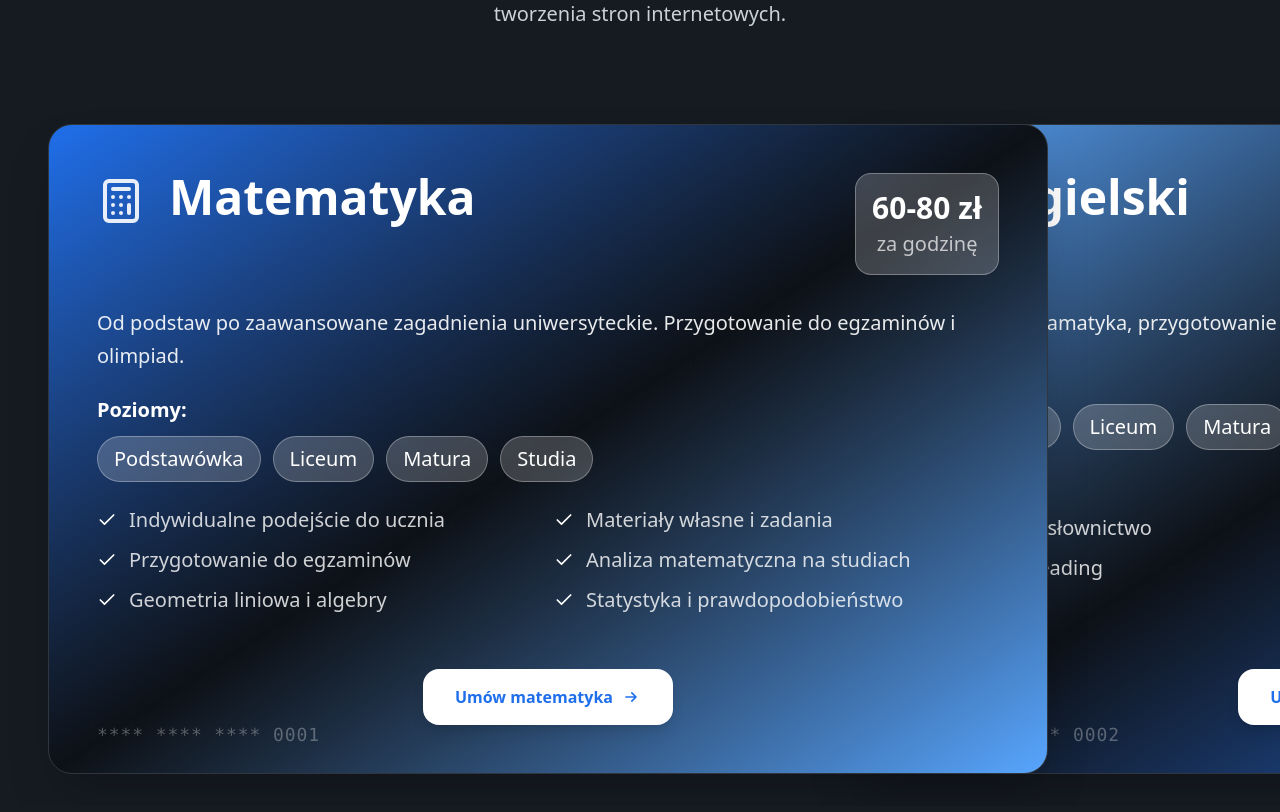
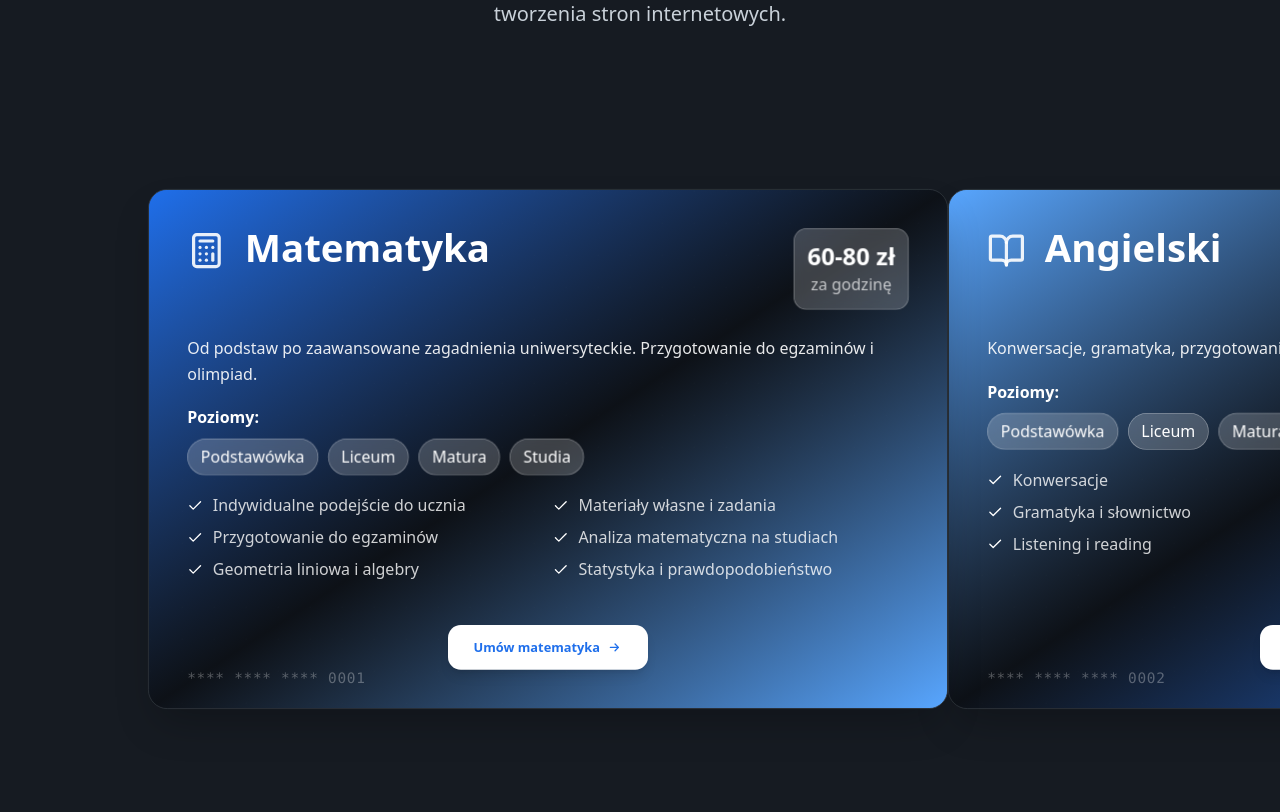
Before and after one commit to PatrykKul/PatrykKulesza, a Next.js app: page / in a window 1280 px wide. Shown: the part 5008-5820 px from the top of the page. Built offline with nearby package versions, Linux system fonts and the light colour scheme.

Commit message:
Commkited

```diff
--- a/src/app/page.tsx
+++ b/src/app/page.tsx
@@ -1211,7 +1211,6 @@ const TestimonialsSection = ({ data }: { data: HomePageData }) => {
   );
 };
 
-
 // ==========================================
 // 🎨 PORTFOLIO SECTION - ZDJĘCIE JAKO TŁO Z OVERLAY
 // ==========================================
@@ -1681,24 +1680,39 @@ useEffect(() => {
 };
 
 // ==========================================
-// 💼 SERVICES SECTION - "Credit Card" Horizontal Overlap
+// 💼 SERVICES SECTION - "Credit Card" Horizontal Overlap z Dynamic Scaling
 // ==========================================
 const ServicesSection = ({ data }: { data: HomePageData }) => {
   const [ref, inView] = useAdvancedInView();
 
   // ==========================================
-  // 🎯 STATES FOR DRAG SCROLLING
+  // 🎯 STATES FOR DRAG SCROLLING & MOBILE DETECTION
   // ==========================================
   const scrollContainerRef = useRef<HTMLDivElement>(null);
   const [isDragging, setIsDragging] = useState(false);
   const [startX, setStartX] = useState(0);
   const [scrollLeft, setScrollLeft] = useState(0);
   const [hoveredCardIndex, setHoveredCardIndex] = useState<number | null>(null);
+  const [isMobile, setIsMobile] = useState(false);
 
   // ==========================================
   // 🆕 NOWY STAN DLA DRAG HOVER
   // ==========================================
   const [dragHoveredCardIndex, setDragHoveredCardIndex] = useState<number | null>(null);
+
+  // ==========================================
+  // 📱 MOBILE DETECTION HOOK
+  // ==========================================
+  useEffect(() => {
+    const checkMobile = () => {
+      setIsMobile(window.innerWidth <= 768);
+    };
+
+    checkMobile();
+    window.addEventListener('resize', checkMobile);
+
+    return () => window.removeEventListener('resize', checkMobile);
+  }, []);
 
   // ==========================================
   // 🚀 MOMENTUM SCROLLING STATES
@@ -1882,6 +1896,25 @@ const ServicesSection = ({ data }: { data: HomePageData }) => {
   }, [dragHoveredCardIndex, hoveredCardIndex, isDragging, data.services.length]);
 
   // ==========================================
+  // 🆕 FUNKCJA DO OBLICZANIA SCALE Z MOBILE SUPPORT
+  // ==========================================
+  const getCardScale = useCallback((index: number) => {
+    // Na mobile mniejszy efekt
+    if (isMobile) {
+      if (dragHoveredCardIndex === index || (hoveredCardIndex === index && !isDragging)) {
+        return 1.05; // Mniejszy efekt na mobile
+      }
+      return 0.9; // Mniejsza różnica na mobile
+    }
+
+    // Desktop - pełny efekt
+    if (dragHoveredCardIndex === index || (hoveredCardIndex === index && !isDragging)) {
+      return 1.0;
+    }
+    return 0.8;
+  }, [dragHoveredCardIndex, hoveredCardIndex, isDragging, isMobile]);
+
+  // ==========================================
   // 🆕 FUNKCJA DO SPRAWDZANIA CZY KARTA JEST HIGHLIGHTED
   // ==========================================
   const isCardHighlighted = useCallback((index: number) => {
@@ -1917,19 +1950,39 @@ const ServicesSection = ({ data }: { data: HomePageData }) => {
           cursor: inherit !important;
         }
 
-        /* Credit Card Overlap Effect */
+        /* Credit Card Overlap Effect z Dynamic Scaling */
         .service-card {
           transform-style: preserve-3d;
-          transition: all 0.6s cubic-bezier(0.23, 1, 0.32, 1);
+          transition: all 0.8s cubic-bezier(0.23, 1, 0.32, 1);
+          transform-origin: center center;
         }
 
         .service-card.highlighted {
           transform: translateY(-20px) translateZ(50px) rotateY(-5deg) scale(1.02);
         }
 
+        /* Smooth scaling dla wszystkich kart */
+        .service-card-content {
+          transition: all 0.6s cubic-bezier(0.23, 1, 0.32, 1);
+          transform-origin: center center;
+        }
+
+        /* Mobile optimizations */
         @media (max-width: 768px) {
           .service-card.highlighted {
             transform: translateY(-10px) scale(1.01);
+          }
+
+          /* Na mobile wyłącz skalowanie lub zmniejsz efekt */
+          .service-card-content {
+            transition: all 0.4s ease-out;
+          }
+
+          /* Opcjonalnie: wyłącz hover effects na mobile */
+          @media (hover: none) and (pointer: coarse) {
+            .service-card-content {
+              transform: scale(1) !important;
+            }
           }
         }
       `}</style>
@@ -1975,13 +2028,23 @@ const ServicesSection = ({ data }: { data: HomePageData }) => {
                 scrollbarWidth: 'none',
                 msOverflowStyle: 'none',
               }}
-              onMouseDown={handleMouseDown}
-              onMouseUp={handleMouseUp}
-              onMouseLeave={handleMouseLeave}
-              onMouseMove={handleMouseMove}
+              // Na mobile wyłącz drag, zostaw tylko scroll
+              onMouseDown={!isMobile ? handleMouseDown : undefined}
+              onMouseUp={!isMobile ? handleMouseUp : undefined}
+              onMouseLeave={!isMobile ? handleMouseLeave : undefined}
+              onMouseMove={!isMobile ? handleMouseMove : undefined}
+              // Dodaj touch events dla mobile hover simulation
+              onTouchStart={isMobile ? (e) => {
+                const touch = e.touches[0];
+                const cardIndex = getCardIndexUnderCursor(touch.clientX, touch.clientY);
+                setHoveredCardIndex(cardIndex);
+              } : undefined}
+              onTouchEnd={isMobile ? () => {
+                setTimeout(() => setHoveredCardIndex(null), 150); // Reset po krótkiej chwili
+              } : undefined}
             >
               {/* ==========================================
-                  💳 SERVICE CARDS MAP - Credit Card Overlap
+                  💳 SERVICE CARDS MAP - Credit Card Overlap z Dynamic Scaling
                   ========================================== */}
               {data.services.map((service, index) => (
                 <motion.div
@@ -1990,23 +2053,26 @@ const ServicesSection = ({ data }: { data: HomePageData }) => {
                   animate={inView ? { x: 0, opacity: 1, rotateY: 0 } : {}}
                   transition={{ duration: 0.8, delay: index * 0.2 }}
                   className={`service-card flex-shrink-0 group ${isCardHighlighted(index) ? 'highlighted' : ''}`}
-                  data-card-index={index} // 🆕 Dodaj data attribute dla identyfikacji
+                  data-card-index={index}
                   style={{
-                    marginLeft: index > 0 ? '-200px' : '0px', // Overlap effect
-                    zIndex: getCardZIndex(index), // 🆕 Używaj nowej funkcji z-index
+                    marginLeft: index > 0 ? '-200px' : '0px',
+                    zIndex: getCardZIndex(index),
                   }}
                   onMouseEnter={() => !isDragging && setHoveredCardIndex(index)}
                   onMouseLeave={() => !isDragging && setHoveredCardIndex(null)}
                 >
                   {/* ==========================================
-                      💳 CREDIT CARD DESIGN - Large Wide Card
+                      💳 CREDIT CARD DESIGN - Large Wide Card z Dynamic Scale
                       ========================================== */}
                   <div
-                    className={`relative w-[800px] md:w-[900px] lg:w-[1000px] h-[600px] md:h-[650px] bg-gradient-to-br ${
+                    className={`service-card-content relative w-[800px] md:w-[900px] lg:w-[1000px] h-[600px] md:h-[650px] bg-gradient-to-br ${
                       index % 2 === 0
-                        ? 'from-[#1f6feb] via-[#0d1117] to-[#58a6ff]'  // Jak pierwsza
-                        : 'from-[#58a6ff] via-[#0d1117] to-[#1f6feb]'   // Jak druga
+                        ? 'from-[#1f6feb] via-[#0d1117] to-[#58a6ff]'
+                        : 'from-[#58a6ff] via-[#0d1117] to-[#1f6feb]'
                     } border border-[#30363d] rounded-3xl overflow-hidden shadow-2xl hover:shadow-[#1f6feb]/25 transition-all duration-500`}
+                    style={{
+                      transform: `scale(${getCardScale(index)})`,
+                    }}
                   >
 
                     {/* Card Background Pattern */}
@@ -2116,20 +2182,27 @@ const ServicesSection = ({ data }: { data: HomePageData }) => {
               ))}
 
               {/* ==========================================
-                  🎁 PACKAGE DEAL CARD - Special Offer
+                  🎁 PACKAGE DEAL CARD - Special Offer z Dynamic Scale
                   ========================================== */}
               <motion.div
                 initial={{ x: 100, opacity: 0, rotateY: 15 }}
                 animate={inView ? { x: 0, opacity: 1, rotateY: 0 } : {}}
                 transition={{ duration: 0.8, delay: 1 }}
                 className="service-card flex-shrink-0"
-                data-card-index={data.services.length} // 🆕 Dodaj data attribute
+                data-card-index={data.services.length}
                 style={{
                   marginLeft: '-200px',
-                  zIndex: 0,
+                  zIndex: getCardZIndex(data.services.length),
                 }}
-              >
-                <div className="w-[800px] md:w-[900px] lg:w-[1000px] h-[600px] md:h-[650px] bg-gradient-to-br from-[#58a6ff]/20 to-[#1f6feb]/20 border border-[#1f6feb]/30 rounded-3xl flex flex-col items-center justify-center text-center p-12 backdrop-blur-sm">
+                onMouseEnter={() => !isDragging && setHoveredCardIndex(data.services.length)}
+                onMouseLeave={() => !isDragging && setHoveredCardIndex(null)}
+              >
+                <div
+                  className="service-card-content w-[800px] md:w-[900px] lg:w-[1000px] h-[600px] md:h-[650px] bg-gradient-to-br from-[#58a6ff]/20 to-[#1f6feb]/20 border border-[#1f6feb]/30 rounded-3xl flex flex-col items-center justify-center text-center p-12 backdrop-blur-sm"
+                  style={{
+                    transform: `scale(${getCardScale(data.services.length)})`,
+                  }}
+                >
 
                   <motion.div
                     animate={{ rotate: [0, 360] }}
```
Lines whose indentation alone changed are shown as unchanged.
